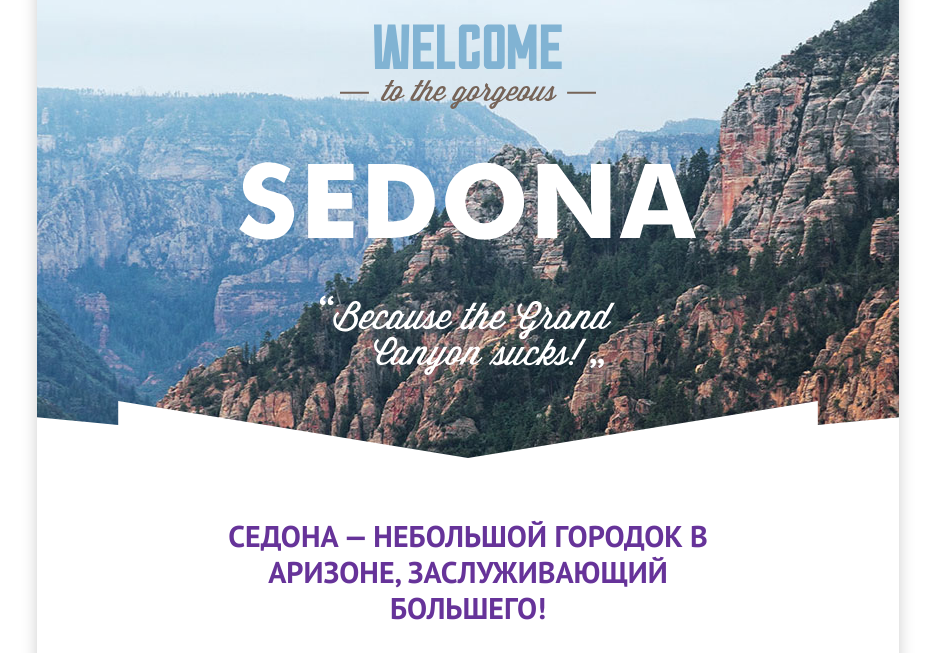
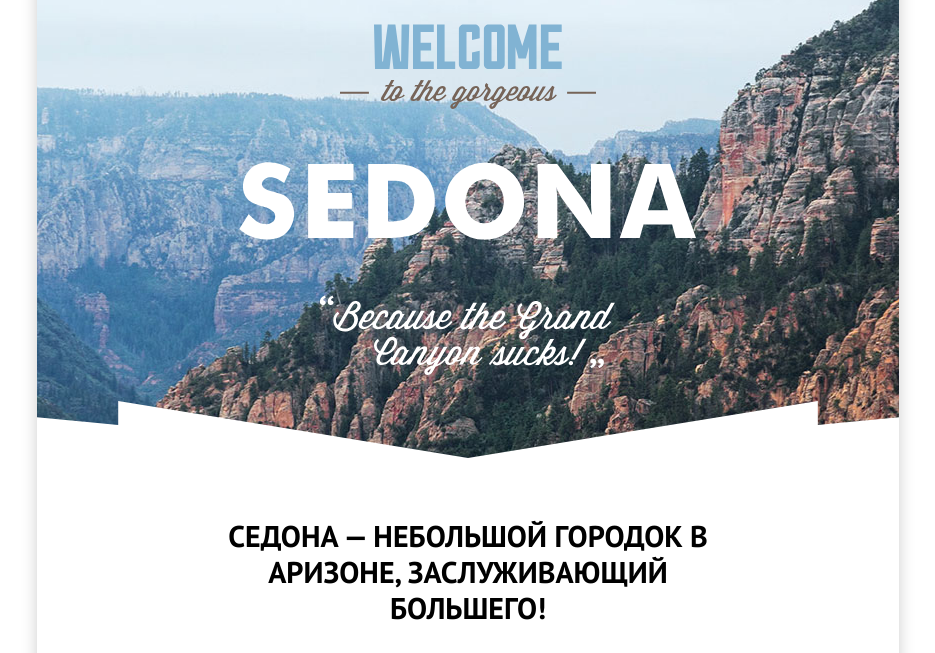
Before and after one commit to FatRedSquirrel/Sedona-adaptive-, a plain HTML site: page index.html in a window 1280 px wide. Shown: the part 92-745 px from the top of the page, without its empty margins (172-1107 px from the left). Drawn offline with Linux system fonts and the light colour scheme.

Commit message:
tested successfully

```diff
--- a/styles/styles.css
+++ b/styles/styles.css
@@ -148,7 +148,6 @@ input {
    text-align: center;
    text-transform: uppercase;
    margin-bottom: 30px;
-   color: rebeccapurple;
 }
 
 .section-descr {
```
Also changed, not shown: catalog.html (+3 -1 lines).
